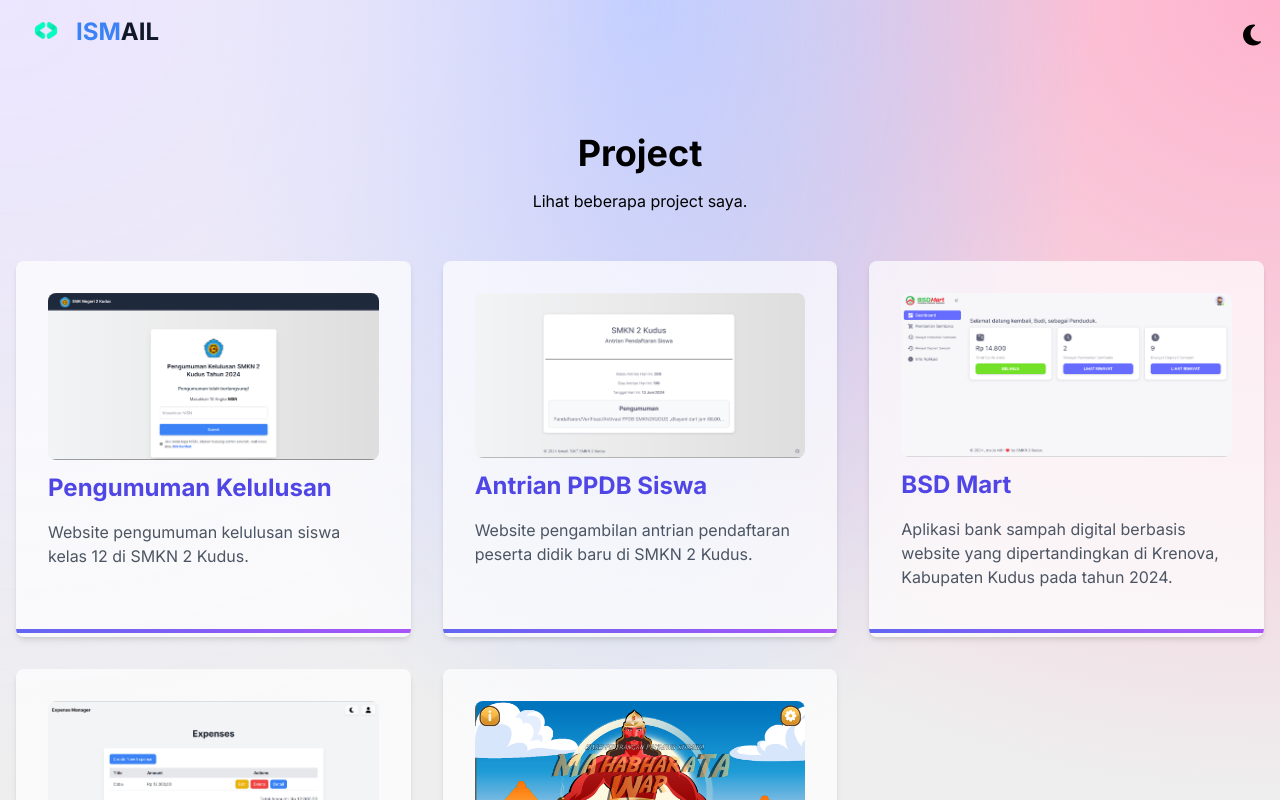
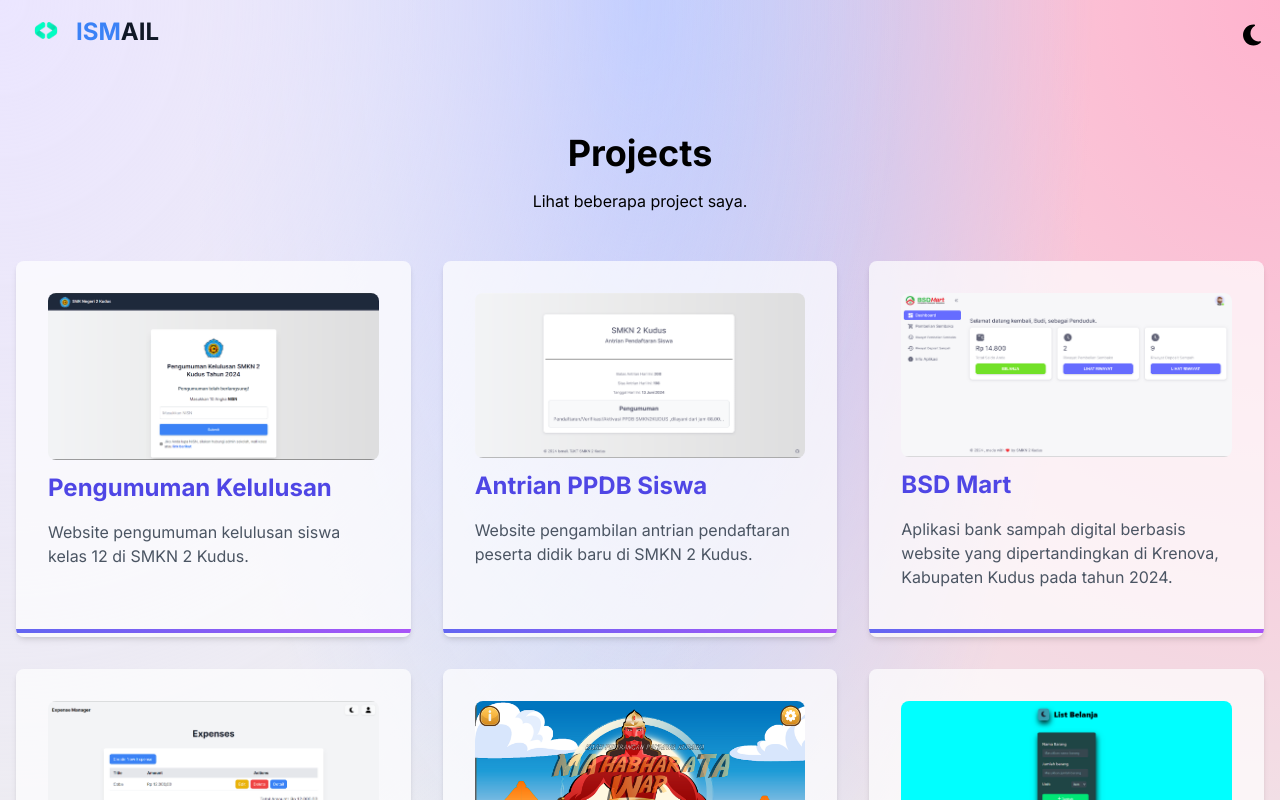
Before and after one commit to KaivanKeren/portfolio, a Next.js app: page /projects in a window 1280 px wide. Shown: the top 800 px of the page. Built offline with nearby package versions, Linux system fonts and the light colour scheme.

Commit message:
Tambah Project

```diff
--- a/src/app/globals.css
+++ b/src/app/globals.css
@@ -34,7 +34,6 @@
 /* Track scrollbar */
 ::-webkit-scrollbar-track {
   background-color: #1a1a1a; /* Warna latar belakang track */
-  border-radius: 6px; /* Membuat sudut track menjadi sedikit bulat */
 }
 
 /* Thumb scrollbar */
--- a/src/app/projects/page.tsx
+++ b/src/app/projects/page.tsx
@@ -70,7 +70,7 @@ const page = () => {
                   variants={cardVariants}
                   className="text-4xl font-bold mb-4"
                 >
-                  Project
+                  Projects
                 </motion.h2>
                 <motion.p
                   variants={cardVariants}
@@ -116,6 +116,20 @@ const page = () => {
                       "Project game pertama saya tentang perang Mahabharata, yang dipertandingkan di GKGS 2023.",
                     link: "https://kaivankeren.itch.io/mahabharata",
                   },
+                  {
+                    imgSrc: "/Project6.png",
+                    title: "List Belanja",
+                    description:
+                      "Belajar membuat website list belanja menggunakan HTML, CSS dan framework Vue JS.",
+                    link: "https://github.com/KaivanKeren/List-Belanja",
+                  },
+                  {
+                    imgSrc: "/Project7.png",
+                    title: "M-Bot",
+                    description:
+                      "Project pertama saya menggunakan HTML, CSS, dan JS.",
+                    link: "https://github.com/KaivanKeren/Project-Pertama-JS",
+                  },
                 ].map((project, index) => (
                   <motion.div
                     key={index}
```
Also changed, not shown: public/Project6.png (added), public/Project7.png (added).
